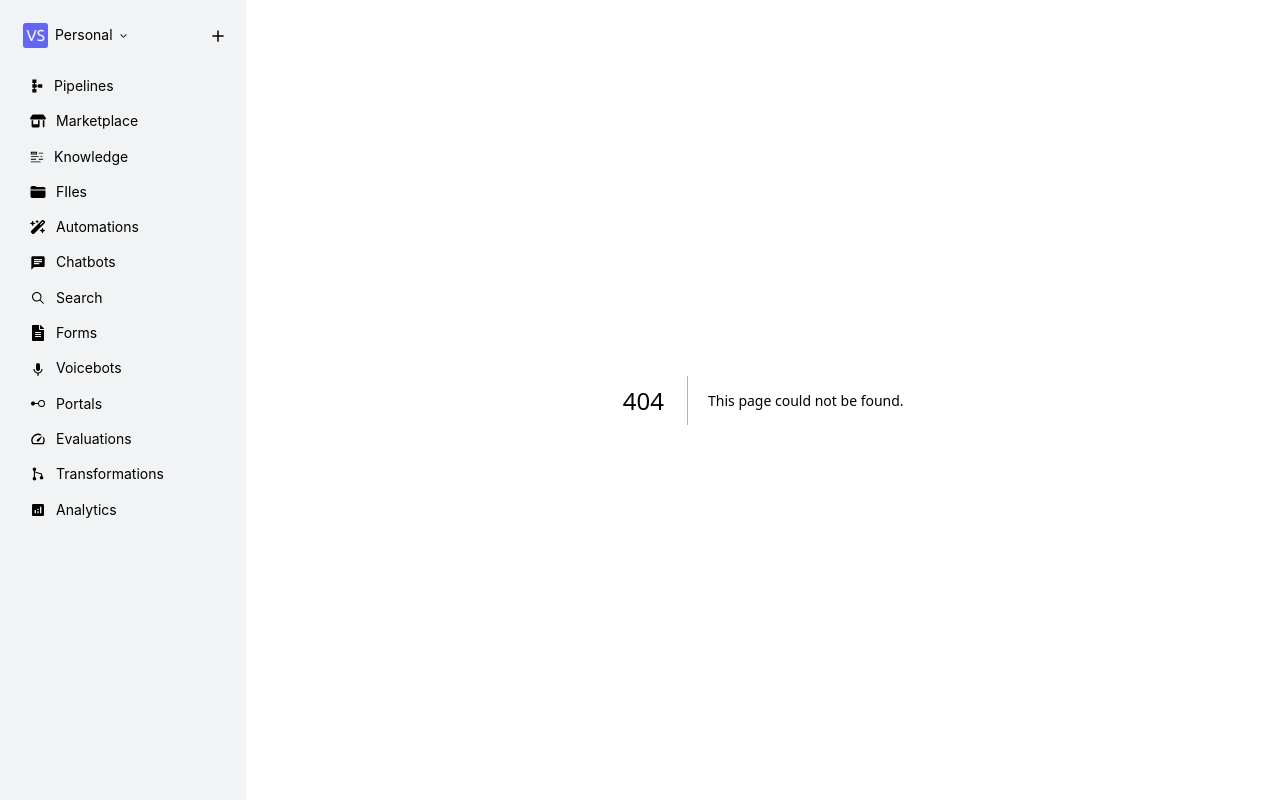
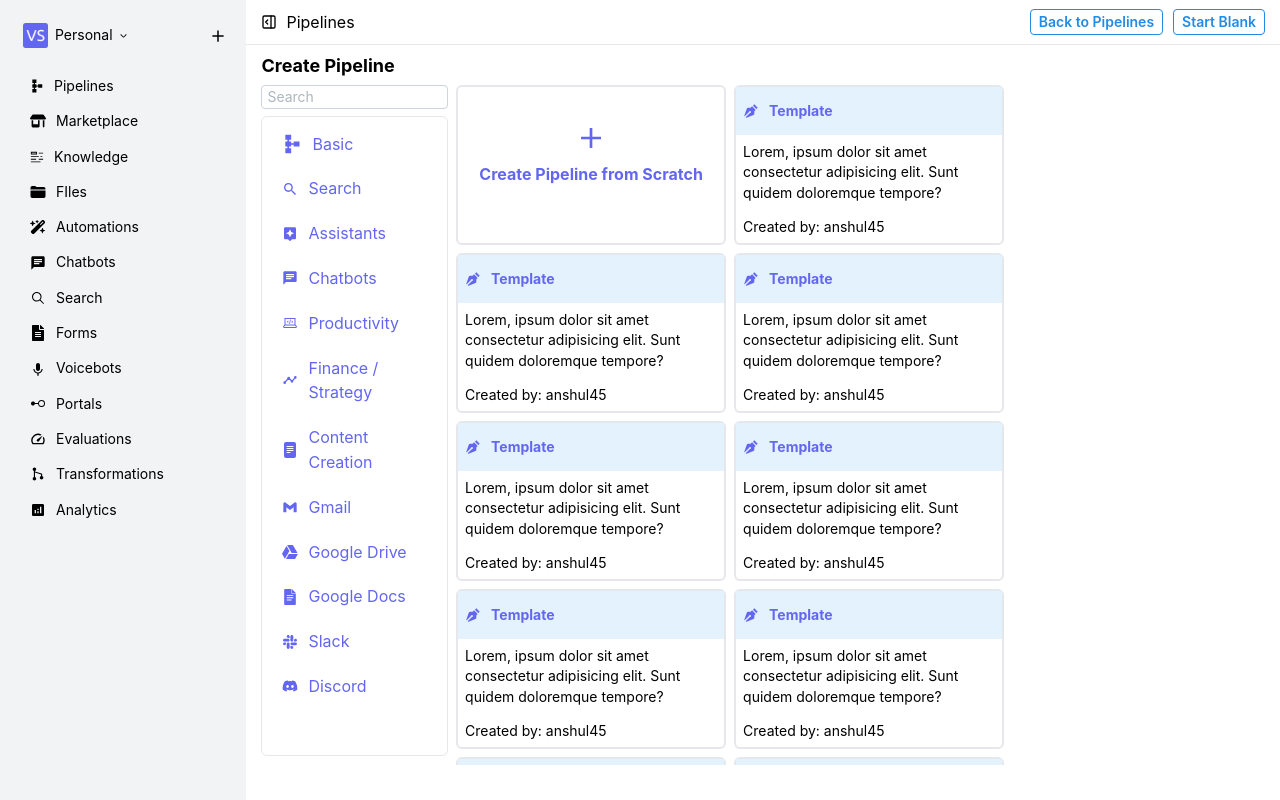
Before and after one commit to anshul45/trying, a Next.js app: page /pipeline/new in a window 1280 px wide. Before the commit this address had no page. Built offline with nearby package versions, Linux system fonts and the light colour scheme.

Commit message:
created add pipeline page

```diff
--- a/app/components/Header.tsx
+++ b/app/components/Header.tsx
@@ -1,3 +1,4 @@
+"use client"
 import { toggleSidebar } from '@/lib/redux/slice/showSidebarSlice';
 import { Button, Flex, Text } from '@mantine/core'
 import { LuPanelRightOpen } from 'react-icons/lu'
@@ -8,7 +9,7 @@ const Header = ({title,buttons}:any) => {
   return (
     <Flex py={9} px={15} bottom={10} align='center' justify='space-between' className="border-b-[1px]">
     <Flex align='center' gap={9}>
-  <LuPanelRightOpen size={16} onClick={() => dispatch(toggleSidebar())}/>
+  <LuPanelRightOpen size={16} className='cursor-pointer' onClick={() => dispatch(toggleSidebar())}/>
   <Text className="font-medium text-[15px]">{title}</Text>
     </Flex>
     <Flex align='center' gap={10}>
--- a/app/components/pipeline/EmptyPipeline.tsx
+++ b/app/components/pipeline/EmptyPipeline.tsx
@@ -1,7 +1,9 @@
 import { Box, Button, Center, Text, Title } from '@mantine/core'
 import React from 'react'
+import {useRouter} from "next/navigation"
 
 const EmptyPipeline = () => {
+  const router = useRouter()
   return (
     <Box mt={25}>
     <Center>
@@ -13,7 +15,7 @@ const EmptyPipeline = () => {
     <Center>
         <Box className='border-[1px] rounded-md' mt={22} w={270}>
             <Center mt={20}><svg stroke="currentColor" fill="currentColor" strokeWidth="0" viewBox="0 0 24 24" className="text-[14px] text-[#6366F1] w-16 h-16"  xmlns="http://www.w3.org/2000/svg"><path fill="none" d="M0 0h24v24H0z"></path><path d="M14 9v2h-3V9H8.5V7H11V1H4v6h2.5v2H4v6h2.5v2H4v6h7v-6H8.5v-2H11v-2h3v2h7V9h-7z"></path></svg></Center>
-            <Center mt={20}><Button size='compact-xs'  className='font-thin px-3'>Create New Pipeline</Button></Center>
+            <Center mt={20}><Button size='compact-xs'  className='font-thin px-3' onClick={()=> router.push("/pipeline/new")}>Create New Pipeline</Button></Center>
             <Center my={20}><Button variant='subtle' size='compact-xs' className='font-thin' >Learn More</Button></Center>
         </Box>
     </Center>
--- /dev/null
+++ b/app/components/pipeline/FilterComponent.tsx
@@ -0,0 +1,13 @@
+import { Flex, Text } from '@mantine/core'
+import React from 'react'
+
+const FilterComponent = ({icon,title}:any) => {
+  return (
+    <Flex align='center' gap={10} px={15} py={10}  className='rounded-sm hover:bg-slate-100 cursor-pointer'>
+        <Text c='#6366F1'>{icon}</Text>
+        <Text c='#6366F1'>{title}</Text>
+    </Flex>
+  )
+}
+
+export default FilterComponent
--- /dev/null
+++ b/app/components/pipeline/PipelineCard.tsx
@@ -0,0 +1,17 @@
+import { Box, Flex, Text, Title } from '@mantine/core'
+import React from 'react'
+import { BiSolidPen } from "react-icons/bi";
+
+const PipelineCard = () => {
+  return (
+    <Flex w={270} h={160} justify='space-between' direction='column' className='border-2 rounded-md hover:shadow-md'>
+<Box>
+    <Flex align='center' px={7} py={15} c='#6366F1' bg='#e3f2fd'><BiSolidPen/><Title ml={10} size='sm'>Template</Title></Flex>
+    <Text size='sm' p={7}>Lorem, ipsum dolor sit amet consectetur adipisicing elit. Sunt quidem doloremque tempore?</Text>
+</Box>
+<Text p={7} size='sm'>Created by: anshul45</Text>
+            </Flex>
+  )
+}
+
+export default PipelineCard
--- /dev/null
+++ b/app/pipeline/[id]/page.tsx
@@ -0,0 +1,9 @@
+import React from 'react'
+
+const page = () => {
+  return (
+    <div>page</div>
+  )
+}
+
+export default page
--- /dev/null
+++ b/app/pipeline/new/page.tsx
@@ -0,0 +1,74 @@
+"use client"
+import Header from '@/app/components/Header'
+import { Box, Center, Flex, TextInput, Title } from '@mantine/core'
+import React from 'react'
+import { useRouter } from 'next/navigation'
+import FilterComponent from '@/app/components/pipeline/FilterComponent'
+import { IoMdSearch } from "react-icons/io";
+import { MdAssistant } from "react-icons/md";
+import { MdChat } from "react-icons/md";
+import { LiaLaptopCodeSolid } from "react-icons/lia";
+import { TbTimeline } from "react-icons/tb";
+import { BsFileTextFill } from "react-icons/bs";
+import { BiLogoGmail } from "react-icons/bi";
+import { ImGoogleDrive } from "react-icons/im";
+import { SiGoogledocs } from "react-icons/si";
+import { FaSlack } from "react-icons/fa6";
+import { FaDiscord } from "react-icons/fa6";
+import { IoMdAdd } from "react-icons/io";
+import PipelineCard from '@/app/components/pipeline/PipelineCard'
+
+
+const page = () => {
+  const router = useRouter()
+  const pipelinesButton = [{title:"Back to Pipelines",action: () => router.push("/pipeline")},{title:"Start Blank",action: () => router.push("/pipeline/1234")}]
+
+  const filterOptions =[{title:"Basic",icon:<svg stroke="currentColor" fill="currentColor" strokeWidth="0" viewBox="0 0 24 24" className="text-[14px] text-[#6366F1] w-5 h-5"  xmlns="http://www.w3.org/2000/svg"><path fill="none" d="M0 0h24v24H0z"></path><path d="M14 9v2h-3V9H8.5V7H11V1H4v6h2.5v2H4v6h2.5v2H4v6h7v-6H8.5v-2H11v-2h3v2h7V9h-7z"></path></svg>},{title:"Search",icon:<IoMdSearch/>},
+    {title:"Assistants",icon:<MdAssistant/>}, {title:"Chatbots",icon:<MdChat/>},{title:"Productivity",icon:<LiaLaptopCodeSolid/>},{title:"Finance / Strategy",icon:<TbTimeline/>}
+    ,{title:"Content Creation",icon:<BsFileTextFill/>},{title:"Gmail",icon:<BiLogoGmail/>},{title:"Google Drive",icon:<ImGoogleDrive/>},{title:"Google Docs",icon:<SiGoogledocs/>}
+    ,{title:"Slack",icon:<FaSlack/>} ,{title:"Discord",icon:<FaDiscord/>}
+  ]
+
+  return (
+    <Box>
+      <Header title="Pipelines" buttons={pipelinesButton}/>
+      <Box px={15} py={8.5}>
+      <Title size={18}>Create Pipeline</Title>
+      <Flex>
+        <Box flex={0.3}>
+          <TextInput size='compact-lg' mt={8} placeholder='Search' styles={{input:{paddingLeft:"5px"}}}/>
+          <Box mt={7} h='80vh' className='border-[1px] rounded-md overflow-y-scroll'  p={5}>
+            {filterOptions.map(data => (
+          <FilterComponent key={data.title} title={data.title} icon={data.icon}/>
+            ))}
+          </Box>
+        </Box>
+        <Flex h='86vh' pt={8} flex={1.3} ml={8} wrap='wrap' gap={8} className='overflow-y-scroll'>
+            <Box w={270} h={160} className='border-2 rounded-md hover:shadow-md' onClick={()=> router.push("/pipeline/123asd")}>
+              <Center mt={35}><IoMdAdd size={32} color="#6366F1"/></Center>
+              <Center mt={10}>
+                <Title size='md' c='#6366F1'>Create Pipeline from Scratch</Title>
+              </Center>
+            </Box>
+            <PipelineCard/>
+            <PipelineCard/>
+            <PipelineCard/>
+            <PipelineCard/>
+            <PipelineCard/>
+            <PipelineCard/>
+            <PipelineCard/>
+            <PipelineCard/>
+            <PipelineCard/>
+            <PipelineCard/>
+            <PipelineCard/>
+            <PipelineCard/>
+            <PipelineCard/>
+            <PipelineCard/>
+        </Flex>
+      </Flex>
+      </Box>
+    </Box>
+  )
+}
+
+export default page
--- a/app/pipeline/page.tsx
+++ b/app/pipeline/page.tsx
@@ -1,12 +1,12 @@
 "use client"
-import { Box, Modal } from "@mantine/core";
+import { Box } from "@mantine/core";
 import React, { useState } from "react";
 import EmptyPipeline from "../components/pipeline/EmptyPipeline";
 import Header from "../components/Header";
 import { useRouter } from "next/navigation";
 import PipelineMenu from "../components/pipeline/PipelineMenu";
 
-const Pipeline = ({toggleSidebar}:any) => {
+const Pipeline = () => {
   const [showModal, setShowModal] = useState(false)
   const router = useRouter()
 
@@ -14,7 +14,7 @@ const Pipeline = ({toggleSidebar}:any) => {
 
   return (<Box bg='#f1f3f4' h='100vh' p={10}>
    <Box bg='white'h='100%' className="rounded-md border-[1px]">
-    <Header title='Pipelines' buttons={pipelinesButton} toggleSidebar={toggleSidebar}/>
+    <Header title='Pipelines' buttons={pipelinesButton}/>
     <EmptyPipeline/>
    </Box>
    <PipelineMenu showModal={showModal} setShowModal={setShowModal}/>
```
